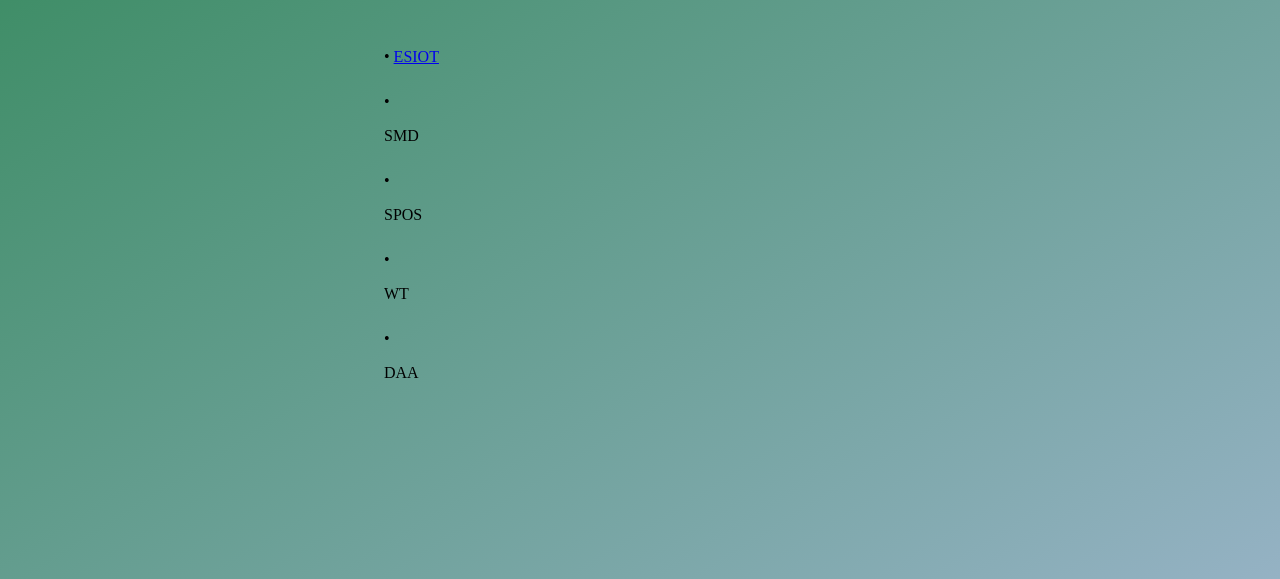
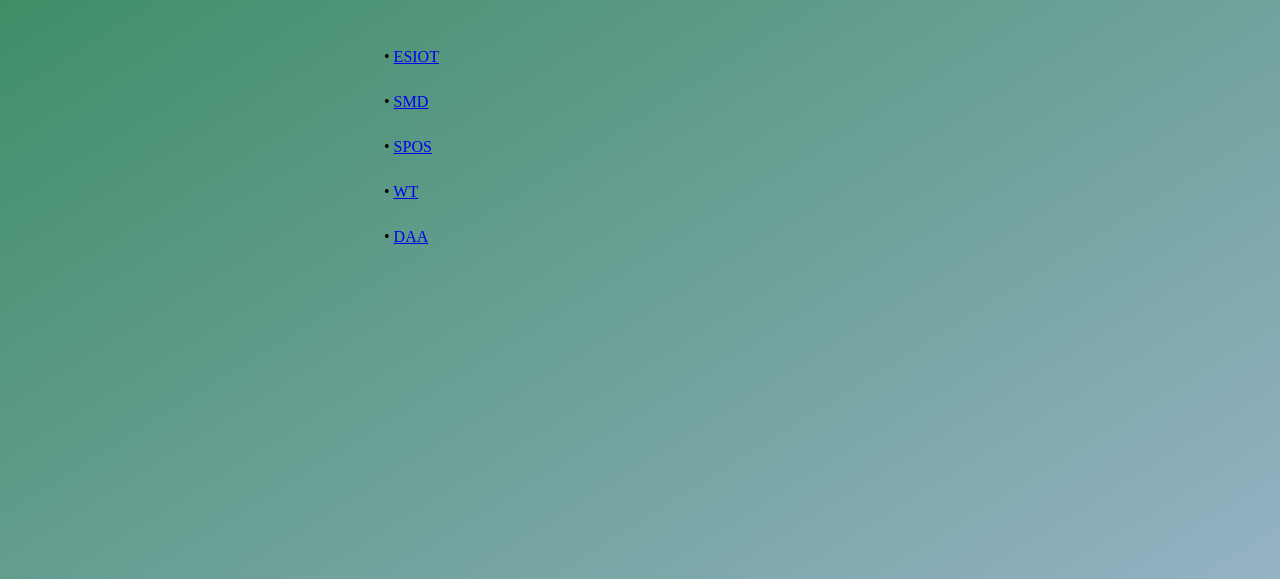
Before and after one commit to pall191/myproject, a plain HTML site: page index.html in a window 1280 px wide. Shown: the part 221-800 px from the top of the page. Drawn offline with Linux system fonts and the light colour scheme.

Commit message:
Update index.html

```diff
--- a/index.html
+++ b/index.html
@@ -17,11 +17,11 @@
 
 <table border=0 cellspacing=25 style="margin-left: 350px;">
     <tr>
-    <td>&#8226; <a href="www.google.com">ESIOT</a></td></tr>
-    <td>&#8226; <p href="#">SMD</p></td></tr>
-    <td>&#8226; <p href="#">SPOS</p></td></tr>
-    <td>&#8226; <p href="#">WT</p></td></tr>
-    <td>&#8226; <p href="#">DAA</p></td></tr>
+    <td>&#8226; <a href="#">ESIOT</a></td></tr>
+    <td>&#8226; <a href="#">SMD</a></td></tr>
+    <td>&#8226; <a href="#">SPOS</a></td></tr>
+    <td>&#8226; <a href="#">WT</a></td></tr>
+    <td>&#8226; <a href="#">DAA</a></td></tr>
     </table>
 </body>
 
```
